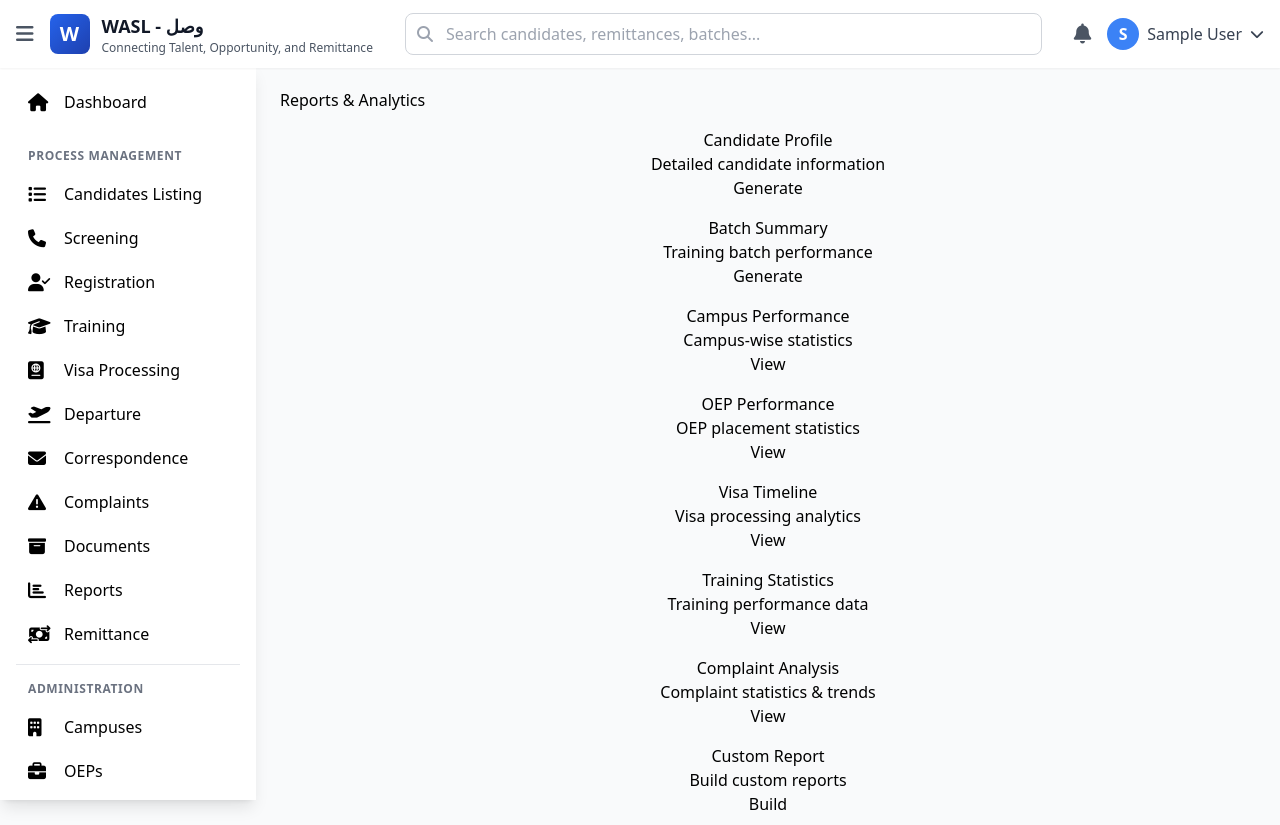
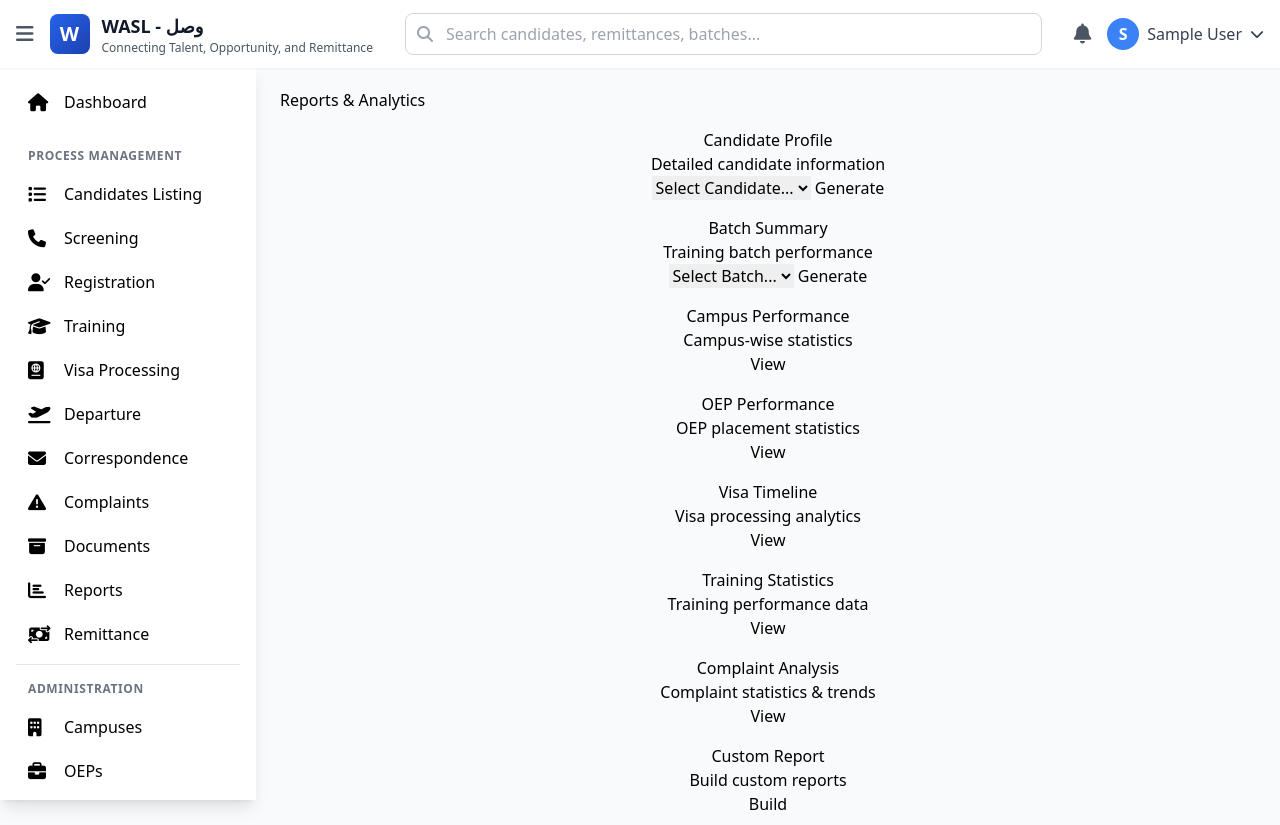
Before and after one commit to haseebayazi/btevta, a Laravel app: page /reports in a window 1280 px wide. Shown: the top 825 px of the page. Run offline with Laravel 12, Linux system fonts and the light colour scheme; the visitor is signed in with stand-in values (Sample User, id 1); data that the repository does not hold is empty; parts of the project's set-up code (start-up, migrations or seed data) failed here and were passed over; some libraries are stand-ins or nearby versions.

Commit message:
fix(ui): Implement functional report generation buttons
AUDIT FIX (UI-002, UI-003): Replace placeholder alerts with working functionality

Reports Page Fixes:
- Candidate Profile: Added dropdown selector with candidate list
- Batch Summary: Added dropdown selector with batch list
- Both buttons now navigate to actual report pages

Implementation:
- Dropdowns populated from database (limited to 100/50 for performance)
- JavaScript validates selection before navigation
- Proper URLs using Laravel url() helper
- User-friendly error messages

Note: Consider adding AJAX-based search for large datasets in future

```diff
--- a/resources/views/reports/index.blade.php
+++ b/resources/views/reports/index.blade.php
@@ -16,7 +16,15 @@
                 <div class="card-body text-center">
                     <h5 class="card-title">Candidate Profile</h5>
                     <p class="card-text">Detailed candidate information</p>
-                    <a href="#" class="btn btn-sm btn-primary" onclick="viewCandidateReport()">Generate</a>
+                    <div class="input-group">
+                        <select id="candidate-select" class="form-select form-select-sm">
+                            <option value="">Select Candidate...</option>
+                            @foreach(\App\Models\Candidate::select('id', 'name', 'btevta_id')->orderBy('name')->limit(100)->get() as $c)
+                                <option value="{{ $c->id }}">{{ $c->name }} ({{ $c->btevta_id }})</option>
+                            @endforeach
+                        </select>
+                        <button class="btn btn-sm btn-primary" onclick="viewCandidateReport()">Generate</button>
+                    </div>
                 </div>
             </div>
         </div>
@@ -26,7 +34,15 @@
                 <div class="card-body text-center">
                     <h5 class="card-title">Batch Summary</h5>
                     <p class="card-text">Training batch performance</p>
-                    <a href="#" class="btn btn-sm btn-primary" onclick="viewBatchReport()">Generate</a>
+                    <div class="input-group">
+                        <select id="batch-select" class="form-select form-select-sm">
+                            <option value="">Select Batch...</option>
+                            @foreach(\App\Models\Batch::select('id', 'name')->orderBy('created_at', 'desc')->limit(50)->get() as $b)
+                                <option value="{{ $b->id }}">{{ $b->name }}</option>
+                            @endforeach
+                        </select>
+                        <button class="btn btn-sm btn-primary" onclick="viewBatchReport()">Generate</button>
+                    </div>
                 </div>
             </div>
         </div>
@@ -95,11 +111,21 @@
 
 <script>
 function viewCandidateReport() {
-    alert('Select a candidate to generate report');
+    const candidateId = document.getElementById('candidate-select').value;
+    if (!candidateId) {
+        alert('Please select a candidate first');
+        return;
+    }
+    window.location.href = '{{ url("candidates") }}/' + candidateId;
 }
 
 function viewBatchReport() {
-    alert('Select a batch to generate report');
+    const batchId = document.getElementById('batch-select').value;
+    if (!batchId) {
+        alert('Please select a batch first');
+        return;
+    }
+    window.location.href = '{{ url("training/batch") }}/' + batchId + '/performance';
 }
 </script>
 @endsection
```
